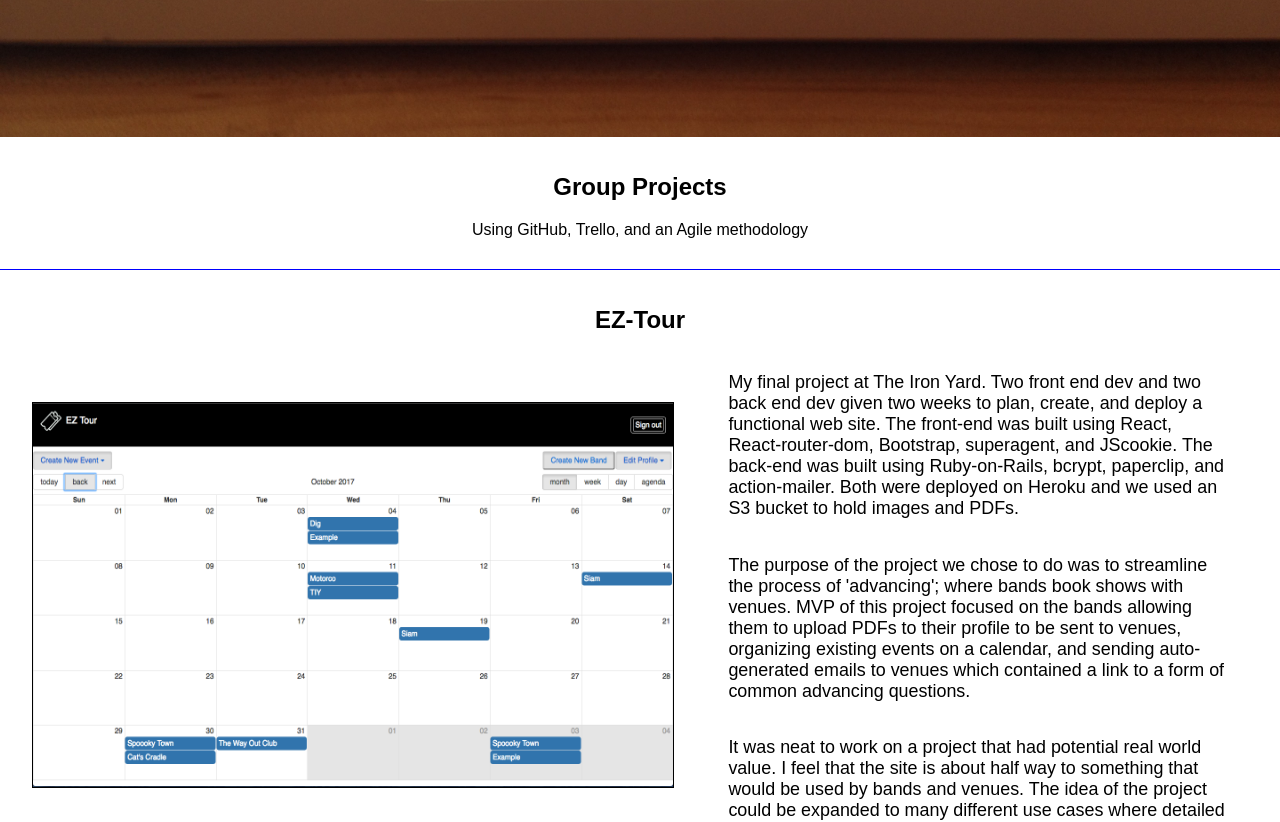
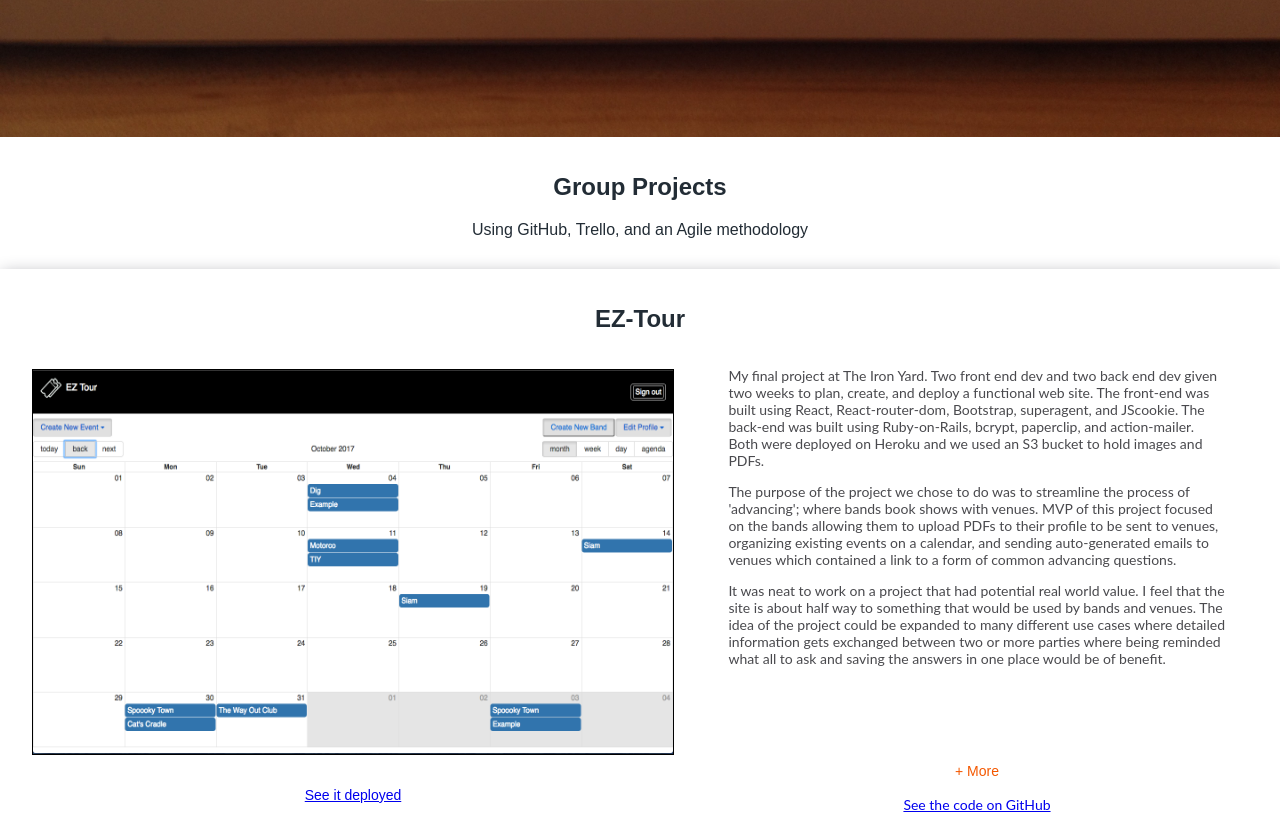
Before and after one commit to SamSteele01/portfolio, a React (Create React App) app: page / in a window 1280 px wide. Shown: the part 660-1482 px from the top of the page. Built offline with nearby package versions, Linux system fonts and the light colour scheme.

Commit message:
Add 'see more/less' container

```diff
--- a/src/components/Single.jsx
+++ b/src/components/Single.jsx
@@ -9,10 +9,14 @@ export default class Single extends Component {
 
     this.state = {
       windowWidth: window.innerWidth,
-      mobileView: false
-    }
-    this.setMedia = this.setMedia.bind(this)
-  };
+      mobileView: false,
+      initdropdown: false,
+      dropdownclassname: "text-container-minimized",
+      dropDownButtonText: "+ More",
+    };
+    this.handledropdown = this.handledropdown.bind(this);
+    this.setMedia = this.setMedia.bind(this);
+  }
 
   setMedia() {
     this.setState({windowWidth: window.innerWidth});
@@ -20,13 +24,24 @@ export default class Single extends Component {
 
   componentDidMount(){
     window.addEventListener("resize", this.setMedia);
+
+    let textContainer = document.getElementsByClassName('text-container')[0];
+    if (textContainer !== undefined && this.state.initdropdown === false){
+      const lineheight = document.defaultView.getComputedStyle(textContainer, null);
+      if (parseInt(lineheight.height, 10) > 150){
+        this.setState({ initdropdown: true });
+      }
+    }
   }
 
-  // componentDidMount() {
-  //   $(window).resize(() => {
-  //     this.setState({ windowWidth: $(window).width() })
-  //   })
-  // }
+  handledropdown(event){
+    event.preventDefault();
+    if (this.state.dropdownclassname === "text-container-full"){
+      this.setState({ dropdownclassname: "text-container-minimized", dropDownButtonText: "+ More" });
+    } else if (this.state.dropdownclassname === "text-container-minimized"){
+      this.setState({ dropdownclassname: "text-container-full", dropDownButtonText: "- Less" });
+    }
+  }
 
   render() {
     let media = this.state.windowWidth;
@@ -64,9 +79,21 @@ export default class Single extends Component {
       </div>
 
     let divText =
-      <div className="flex-column">
+      <div className="text-container flex-column">
         {/* <textarea value={text} readOnly></textarea> */}
-        {paragraphs}
+
+        {this.state.initdropdown ? (
+          <div>
+            <div className={this.state.dropdownclassname}>
+              {paragraphs}
+            </div>
+            <button onClick={this.handledropdown}>{this.state.dropDownButtonText}</button>
+          </div>
+        ) : (
+          <div className="text-container-full">
+            {paragraphs}
+          </div>
+        )}
         <a href={gitHub} target="_blank">See the code on GitHub</a>
       </div>
 
--- a/src/styles/App.css
+++ b/src/styles/App.css
@@ -40,7 +40,7 @@
   display: block;
   background-color: white;
   border: 2px solid #222c35;
-  height: 30vw;
+  height: 100px;
   width: 80vw;
   position: fixed;
   z-index: 6;
@@ -49,8 +49,15 @@
 @media (max-width: 750px) {
   .contact {
     width: 64vw;
-    height: 80vh;
-    margin: 74px 18vw 0 18vw;
+    height: 60vh;
+    margin: 0 18vw;
+  }
+}
+@media (max-width: 450px) {
+  .contact {
+    width: 80vw;
+    height: 60vh;
+    margin: 0 10vw;
   }
 }
 .header-wrapper .headroom {
@@ -78,8 +85,8 @@
   margin: 1rem;
   display: flex;
   flex-direction: column;
-  justify-content: space-around;
-  font-size: 1.4vw;
+  justify-content: flex-start;
+  font-size: 14px;
   align-items: center;
 }
 @media (max-width: 750px) {
@@ -87,17 +94,21 @@
     font-size: 2.6vw;
   }
 }
+@media (max-width: 450px) {
+  .icon {
+    font-size: 11px;
+  }
+}
 .icon p {
   text-align: left;
   border: none;
-  padding: 0 3vw;
   height: auto;
 }
 .icon a {
   margin-top: 1rem;
 }
 .icon img {
-  max-width: 13vw;
+  max-width: 32px;
   margin-top: 1rem;
 }
 @media (max-width: 750px) {
@@ -105,8 +116,11 @@
     margin: .5rem;
   }
   .icon img {
-    max-height: 13vh;
+    max-height: 32px;
   }
+}
+.project {
+  z-index: 3;
 }
 .heroImg1 {
   background-image: url('heroImages/IMG_0200.jpg');
@@ -141,17 +155,17 @@
   padding: 1rem;
   position: relative;
   z-index: 5;
+  color: #222c35;
+  background-color: white;
 }
 .single {
   height: auto;
   margin-bottom: 3rem;
   padding: 1rem;
-  border-top: 1px solid blue;
   position: relative;
   z-index: 5;
-}
-.project {
-  z-index: 3;
+  color: #222c35;
+  box-shadow: 4px 6px 16px 2px #b0b0b6;
 }
 .single-image {
   height: 30vw;
@@ -174,22 +188,74 @@
 .flex-column {
   display: flex;
   flex-direction: column;
-  justify-content: space-around;
-  font-size: 1.4vw;
+  justify-content: flex-start;
+  font-size: 14px;
 }
 @media (max-width: 750px) {
   .flex-column {
     font-size: 2.6vw;
   }
 }
+@media (max-width: 450px) {
+  .flex-column {
+    font-size: 11px;
+  }
+}
 .flex-column p {
   text-align: left;
   border: none;
-  padding: 0 3vw;
   height: auto;
 }
 .flex-column a {
   margin-top: 1rem;
+}
+.text-container {
+  color: #49494d;
+  padding: 0 3vw;
+  font-family: 'Lato', 'Arial', sans-serif;
+  padding-bottom: 25px;
+}
+.text-container-minimized {
+  overflow: hidden;
+  height: 32vw;
+  position: relative;
+  text-align: left;
+  -webkit-box-shadow: inset 0px -70px 30px -30px #ffffff;
+  -moz-box-shadow: inset 0px -70px 30px -30px #ffffff;
+  box-shadow: inset 0px -70px 30px -30px #ffffff;
+}
+.text-container-minimized:before {
+  content: '';
+  width: 100%;
+  height: 100%;
+  position: absolute;
+  -webkit-box-shadow: inset 0px -70px 30px -30px #ffffff;
+  -moz-box-shadow: inset 0px -70px 30px -30px #ffffff;
+  box-shadow: inset 0px -70px 30px -30px #ffffff;
+}
+.text-container button {
+  font-family: Arial;
+  color: #f45800;
+  font-size: 14px;
+  background: #ffffff;
+  border: solid #ffffff 0px;
+  text-decoration: none;
+}
+.text-container button:focus {
+  outline: none;
+}
+.text-container button:hover {
+  text-decoration: underline;
+  opacity: 1;
+}
+.details-header {
+  font-size: 16px;
+  font-weight: bold;
+  color: black;
+  font-family: 'Lato', 'Arial', sans-serif;
+  display: flex;
+  align-items: center;
+  padding: 10px;
 }
 .title {
   margin-bottom: 24px;
@@ -291,8 +357,12 @@
 .footer {
   background-color: #222c35;
   border-top: 2px solid white;
-  height: 75px;
+  height: 45px;
   width: 100%;
+  display: flex;
+  flex-direction: row;
+  justify-content: center;
+  align-items: center;
   top: 0px;
   color: white;
   z-index: 7;
--- a/src/styles/App.less
+++ b/src/styles/App.less
@@ -5,6 +5,8 @@
   position: relative;
   // margin: -75px 0;
 }
+
+// <<<<<<<<<<<<<<<<<Header>>>>>>>>>>>>>>
 
 .App-logo {
   height: 75px;
@@ -28,6 +30,8 @@
   width: 118px;
 }
 
+// <<<<<<<<<<<<<<Contact>>>>>>>>>>>>>
+
 .contact-button{
   align-self: center;
   color: #A3CCF3;
@@ -41,20 +45,24 @@
     outline: none;
   }
 }
-
 .contact{
   display: block;
   background-color: white;
   border: 2px solid #222c35;
-  height: 30vw;
+  height: 100px;
   width: 80vw;
   position: fixed;
   z-index: 6;
   margin: 0 10vw 0 10vw;
   @media (max-width: 750px){
     width: 64vw;
-    height: 80vh;
-    margin: 74px 18vw 0 18vw;
+    height: 60vh;
+    margin: 0 18vw;
+  }
+  @media (max-width: 450px){
+    width: 80vw;
+    height: 60vh;
+    margin: 0 10vw;
   }
 }
 
@@ -87,7 +95,7 @@
   .flex-column;
   align-items: center;
   & img{
-    max-width: 13vw;
+    max-width: 32px;
     margin-top: 1rem;
   }
   @media (max-width: 750px){
@@ -95,10 +103,16 @@
       margin: .5rem;
     }
     & img{
-      max-height: 13vh;
+      max-height: 32px;
     }
   }
 }
+
+.project {
+  z-index: 3;
+
+}
+
 .heroImg1 {
   background-image: url('./heroImages/IMG_0200.jpg');
 }
@@ -132,19 +146,29 @@
   padding: 1rem;
   position: relative;
   z-index: 5;
+  color: #222c35;
+  // background-color: rgb(185, 185, 197);
+  background-color: white;
 }
+
+// .d8888. d888888b d8b   db  d888b  db      d88888b
+// 88'  YP   `88'   888o  88 88' Y8b 88      88'
+// `8bo.      88    88V8o 88 88      88      88ooooo
+//   `Y8b.    88    88 V8o88 88  ooo 88      88~~~~~
+// db   8D   .88.   88  V888 88. ~8~ 88booo. 88.
+// `8888Y' Y888888P VP   V8P  Y888P  Y88888P Y88888P
+
 .single {
   height: auto;
   margin-bottom: 3rem;
   padding: 1rem;
-  border-top: 1px solid blue;
+  // border-top: 1px solid blue;
   position: relative;
   z-index: 5;
+  color: #222c35;
+  box-shadow: 4px 6px 16px 2px rgb(176, 176, 182)
 }
-.project {
-  z-index: 3;
 
-}
 .single-image {
   height: 30vw;
   width: 50vw;
@@ -154,7 +178,6 @@
   @media (max-width: 750px){
     width: 90vw;
     height: 54vw;
-
   }
 }
 .flex-row {
@@ -165,21 +188,89 @@
 .flex-column{
   display: flex;
   flex-direction: column;
-  justify-content: space-around;
-  font-size: 1.4vw;
+  justify-content: flex-start;
+  font-size: 14px;
   @media (max-width: 750px){
     font-size: 2.6vw;
+  }
+  @media (max-width: 450px){
+    font-size: 11px;
   }
   & p{
     text-align: left;
     border: none;
-    padding: 0 3vw;
     height: auto;
   }
   & a{
   margin-top: 1rem;
   }
 }
+
+.text-container{
+  color: rgb(73, 73, 77);
+  padding: 0 3vw;
+  font-family: 'Lato', 'Arial', sans-serif;
+  padding-bottom: 25px;
+  // border-bottom: solid 1px #efefeb;
+}
+
+.text-container-minimized{
+  overflow: hidden;
+  height: 30vw + 2em;
+  position:relative;
+  text-align: left;
+  -webkit-box-shadow: inset 0px -70px 30px -30px rgba(255,255,255,1);
+  -moz-box-shadow: inset 0px -70px 30px -30px rgba(255,255,255,1);
+  box-shadow: inset 0px -70px 30px -30px rgba(255,255,255,1);
+}
+
+.text-container-minimized:before {
+  content:'';
+  width:100%;
+  height:100%;
+  position: absolute;
+
+  -webkit-box-shadow: inset 0px -70px 30px -30px rgba(255,255,255,1);
+  -moz-box-shadow: inset 0px -70px 30px -30px rgba(255,255,255,1);
+  box-shadow: inset 0px -70px 30px -30px rgba(255,255,255,1);
+}
+
+.text-container button{
+  font-family: Arial;
+  color: #f45800;
+  font-size: 14px;
+  background: #ffffff;
+  border: solid #ffffff 0px;
+  text-decoration: none;
+}
+
+.text-container button:focus{
+  outline: none;
+}
+.text-container button:hover{
+  text-decoration: underline;
+  opacity: 1;
+}
+
+.details-header{
+  font-size: 16px;
+  font-weight: bold;
+  color: black;
+  font-family: 'Lato', 'Arial', sans-serif;
+  display: flex;
+  align-items: center;
+  padding: 10px;
+
+}
+
+
+// d888888b  .d88b.   .d88b.  db      d8888b. d88888b db      d888888b
+// `~~88~~' .8P  Y8. .8P  Y8. 88      88  `8D 88'     88      `~~88~~'
+//    88    88    88 88    88 88      88oooY' 88ooooo 88         88
+//    88    88    88 88    88 88      88~~~b. 88~~~~~ 88         88
+//    88    `8b  d8' `8b  d8' 88booo. 88   8D 88.     88booo.    88
+//    YP     `Y88P'   `Y88P'  Y88888P Y8888P' Y88888P Y88888P    YP
+
 .title {
   margin-bottom: 24px;
   font-size: 40px;
@@ -267,6 +358,8 @@
     }
 }
 
+// footer >>>>>>>>>>>>>>>>>>>>
+
 .footer-wrapper {
   .headroom {
     bottom: 0;
@@ -294,8 +387,12 @@
 .footer {
   background-color: #222c35;
   border-top: 2px solid white;
-  height: 75px;
+  height: 45px;
   width: 100%;
+  display: flex;
+  flex-direction: row;
+  justify-content: center;
+  align-items: center;
   // position: fixed;
   top: 0px;
   color: white;
```
